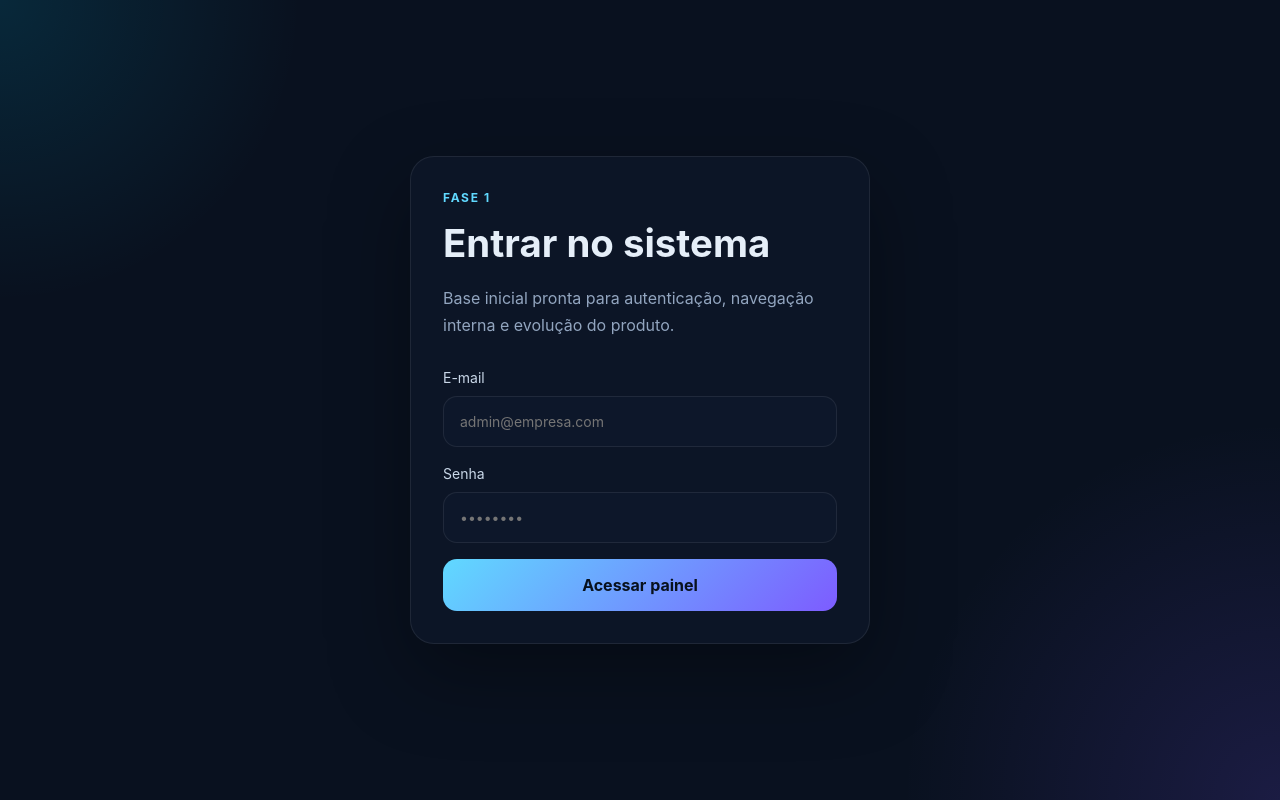
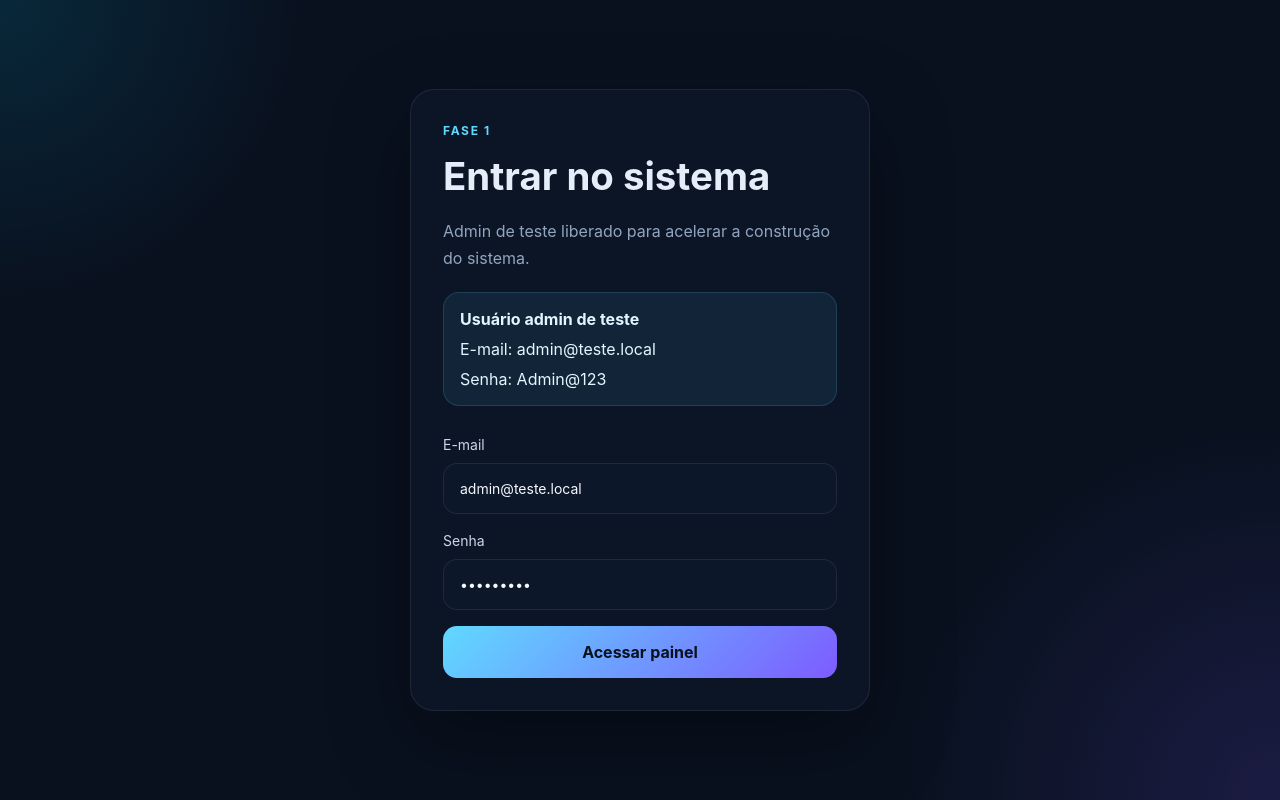
Before and after one commit to RafaelWallaceSF/nacional_vision, a React (Vite) app in the folder frontend/: page / in a window 1280 px wide. Built offline with nearby package versions, Linux system fonts and the light colour scheme.

Commit message:
feat: add mock admin login flow

```diff
--- a/frontend/src/App.css
+++ b/frontend/src/App.css
@@ -73,6 +73,17 @@ h1 {
   line-height: 1.7;
 }
 
+.test-user-box {
+  display: grid;
+  gap: 6px;
+  margin-top: 20px;
+  padding: 14px 16px;
+  border-radius: 16px;
+  background: rgba(96, 217, 255, 0.08);
+  border: 1px solid rgba(96, 217, 255, 0.16);
+  color: #dff7ff;
+}
+
 .auth-form {
   display: grid;
   gap: 16px;
@@ -107,6 +118,17 @@ h1 {
   color: #08111d;
 }
 
+.auth-form button:disabled {
+  opacity: 0.7;
+  cursor: wait;
+}
+
+.error-text {
+  margin: 0;
+  color: #ff9ca9;
+  font-size: 14px;
+}
+
 .ghost-btn {
   background: rgba(255, 255, 255, 0.06);
   color: #eaf2fb;
@@ -120,6 +142,8 @@ h1 {
 }
 
 .sidebar {
+  display: flex;
+  flex-direction: column;
   border-right: 1px solid rgba(255, 255, 255, 0.08);
   padding: 28px 20px;
   background: rgba(4, 10, 20, 0.55);
@@ -131,6 +155,11 @@ h1 {
   color: #60d9ff;
   font-weight: 800;
   letter-spacing: 0.12em;
+}
+
+.sidebar-user {
+  color: #90a6c2;
+  line-height: 1.6;
 }
 
 .menu {
@@ -155,6 +184,11 @@ h1 {
 
 .main-content {
   padding: 32px;
+}
+
+.sidebar-logout {
+  margin-top: auto;
+  width: 100%;
 }
 
 .page-header {
--- a/frontend/src/App.tsx
+++ b/frontend/src/App.tsx
@@ -1,4 +1,6 @@
-import { BrowserRouter, NavLink, Route, Routes } from 'react-router-dom'
+import { useEffect, useMemo, useState } from 'react'
+import type { FormEvent } from 'react'
+import { BrowserRouter, Navigate, NavLink, Route, Routes, useNavigate } from 'react-router-dom'
 import './App.css'
 
 type StatCardProps = {
@@ -6,6 +8,15 @@ type StatCardProps = {
   value: string
   delta: string
 }
+
+type User = {
+  id: number
+  name: string
+  email: string
+  role: string
+}
+
+const AUTH_STORAGE_KEY = 'ops-core-auth'
 
 function StatCard({ label, value, delta }: StatCardProps) {
   return (
@@ -17,7 +28,40 @@ function StatCard({ label, value, delta }: StatCardProps) {
   )
 }
 
-function LoginPage() {
+function LoginPage({ onLogin }: { onLogin: (user: User) => void }) {
+  const navigate = useNavigate()
+  const [email, setEmail] = useState('admin@teste.local')
+  const [password, setPassword] = useState('Admin@123')
+  const [loading, setLoading] = useState(false)
+  const [error, setError] = useState('')
+
+  async function handleSubmit(event: FormEvent<HTMLFormElement>) {
+    event.preventDefault()
+    setLoading(true)
+    setError('')
+
+    try {
+      const response = await fetch('/api/auth/login', {
+        method: 'POST',
+        headers: { 'Content-Type': 'application/json' },
+        body: JSON.stringify({ email, password }),
+      })
+
+      const data = await response.json()
+
+      if (!response.ok) {
+        throw new Error(data.message || 'Falha no login')
+      }
+
+      onLogin(data.user)
+      navigate('/dashboard')
+    } catch (err) {
+      setError(err instanceof Error ? err.message : 'Falha no login')
+    } finally {
+      setLoading(false)
+    }
+  }
+
   return (
     <div className="auth-shell">
       <div className="auth-panel">
@@ -25,20 +69,27 @@ function LoginPage() {
           <p className="eyebrow">Fase 1</p>
           <h1>Entrar no sistema</h1>
           <p className="muted">
-            Base inicial pronta para autenticação, navegação interna e evolução do produto.
+            Admin de teste liberado para acelerar a construção do sistema.
           </p>
         </div>
 
-        <form className="auth-form">
+        <div className="test-user-box">
+          <strong>Usuário admin de teste</strong>
+          <span>E-mail: admin@teste.local</span>
+          <span>Senha: Admin@123</span>
+        </div>
+
+        <form className="auth-form" onSubmit={handleSubmit}>
           <label>
             E-mail
-            <input type="email" placeholder="admin@empresa.com" />
+            <input value={email} onChange={(e) => setEmail(e.target.value)} type="email" placeholder="admin@teste.local" />
           </label>
           <label>
             Senha
-            <input type="password" placeholder="••••••••" />
+            <input value={password} onChange={(e) => setPassword(e.target.value)} type="password" placeholder="••••••••" />
           </label>
-          <button type="button">Acessar painel</button>
+          {error ? <p className="error-text">{error}</p> : null}
+          <button type="submit" disabled={loading}>{loading ? 'Entrando...' : 'Acessar painel'}</button>
         </form>
       </div>
     </div>
@@ -154,13 +205,22 @@ function HistoryPage() {
   )
 }
 
-function ShellLayout() {
+function ProtectedRoute({ isAuthenticated, children }: { isAuthenticated: boolean; children: any }) {
+  if (!isAuthenticated) {
+    return <Navigate to="/" replace />
+  }
+
+  return children
+}
+
+function ShellLayout({ user, onLogout }: { user: User | null; onLogout: () => void }) {
   return (
     <div className="app-shell">
       <aside className="sidebar">
         <div>
           <p className="brand-mark">⚡ OPS CORE</p>
           <h3>Sistema interno</h3>
+          <p className="sidebar-user">{user?.name}<br />{user?.email}</p>
         </div>
         <nav className="menu">
           <NavLink to="/dashboard">Dashboard</NavLink>
@@ -168,6 +228,7 @@ function ShellLayout() {
           <NavLink to="/agendamentos">Agendamentos</NavLink>
           <NavLink to="/historico">Histórico</NavLink>
         </nav>
+        <button className="ghost-btn sidebar-logout" onClick={onLogout}>Sair</button>
       </aside>
       <main className="main-content">
         <Routes>
@@ -175,6 +236,7 @@ function ShellLayout() {
           <Route path="/relatorios" element={<ReportsPage />} />
           <Route path="/agendamentos" element={<SchedulesPage />} />
           <Route path="/historico" element={<HistoryPage />} />
+          <Route path="*" element={<Navigate to="/dashboard" replace />} />
         </Routes>
       </main>
     </div>
@@ -182,11 +244,39 @@ function ShellLayout() {
 }
 
 function App() {
+  const [user, setUser] = useState<User | null>(null)
+
+  useEffect(() => {
+    const saved = localStorage.getItem(AUTH_STORAGE_KEY)
+    if (saved) {
+      setUser(JSON.parse(saved) as User)
+    }
+  }, [])
+
+  const isAuthenticated = useMemo(() => Boolean(user), [user])
+
+  function handleLogin(nextUser: User) {
+    setUser(nextUser)
+    localStorage.setItem(AUTH_STORAGE_KEY, JSON.stringify(nextUser))
+  }
+
+  function handleLogout() {
+    setUser(null)
+    localStorage.removeItem(AUTH_STORAGE_KEY)
+  }
+
   return (
     <BrowserRouter>
       <Routes>
-        <Route path="/" element={<LoginPage />} />
-        <Route path="/*" element={<ShellLayout />} />
+        <Route path="/" element={isAuthenticated ? <Navigate to="/dashboard" replace /> : <LoginPage onLogin={handleLogin} />} />
+        <Route
+          path="/*"
+          element={
+            <ProtectedRoute isAuthenticated={isAuthenticated}>
+              <ShellLayout user={user} onLogout={handleLogout} />
+            </ProtectedRoute>
+          }
+        />
       </Routes>
     </BrowserRouter>
   )
```
Also changed, not shown: 1 other file (tests, documents, lock files or other folders).
